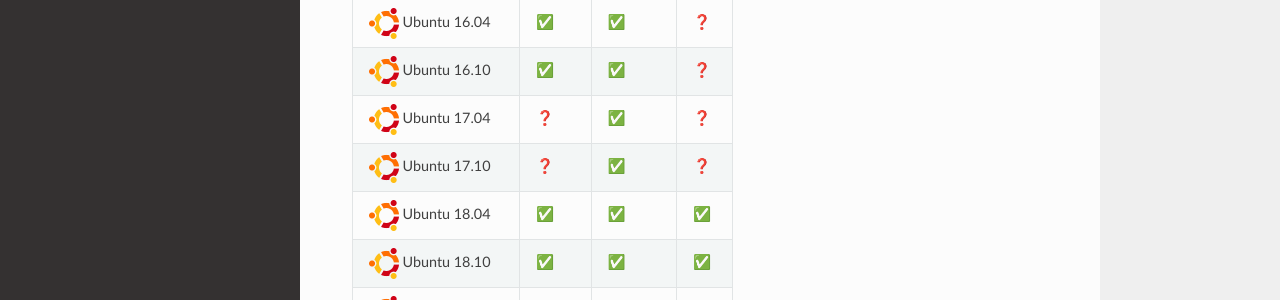
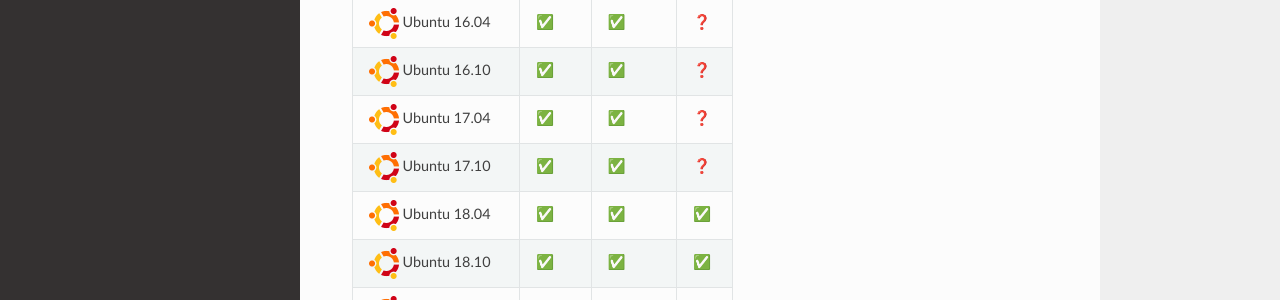
Before and after one commit to DynamiteAI/dynamite-nsm, an MkDocs documentation site: the page built from docs/introduction/supported_operating_systems.md, in a window 1280 px wide and 1216 px high. Shown: the part 598-898 px from the top of the window. Built offline with MkDocs 1.6.1, drawn with Linux system fonts in a browser that asks for light colours; nearby versions of some CDN libraries.

Commit message:
updated version, and supported OS docs

```diff
--- a/docs/introduction/supported_operating_systems.md
+++ b/docs/introduction/supported_operating_systems.md
@@ -14,8 +14,8 @@
 | ![debian-logo](../img/supported_os_logos/debian.png) Debian 10            	| ✅         	| ✅           	| ✅       	|
 | ![ubuntu-logo](../img/supported_os_logos/ubuntu.png) Ubuntu 16.04         	| ✅         	| ✅           	| ❓       	|
 | ![ubuntu-logo](../img/supported_os_logos/ubuntu.png) Ubuntu 16.10         	| ✅         	| ✅           	| ❓       	|
-| ![ubuntu-logo](../img/supported_os_logos/ubuntu.png) Ubuntu 17.04         	| ❓         	| ✅           	| ❓       	|
-| ![ubuntu-logo](../img/supported_os_logos/ubuntu.png) Ubuntu 17.10         	| ❓         	| ✅           	| ❓       	|
+| ![ubuntu-logo](../img/supported_os_logos/ubuntu.png) Ubuntu 17.04         	| ✅         	| ✅           	| ❓       	|
+| ![ubuntu-logo](../img/supported_os_logos/ubuntu.png) Ubuntu 17.10         	| ✅         	| ✅           	| ❓       	|
 | ![ubuntu-logo](../img/supported_os_logos/ubuntu.png) Ubuntu 18.04         	| ✅         	| ✅           	| ✅       	|
 | ![ubuntu-logo](../img/supported_os_logos/ubuntu.png) Ubuntu 18.10         	| ✅         	| ✅           	| ✅       	|
 | ![ubuntu-logo](../img/supported_os_logos/ubuntu.png) Ubuntu 19.04         	| ❓         	| ✅           	| ❓       	|
--- a/setup.py
+++ b/setup.py
@@ -6,7 +6,7 @@
 
 setup(
     name='dynamite-nsm',
-    version='0.7.0',
+    version='0.7.1',
     packages=find_packages(),
     scripts=['scripts/dynamite'],
     url='http://dynamite.ai',
```
Also changed, not shown: 1 other file.
